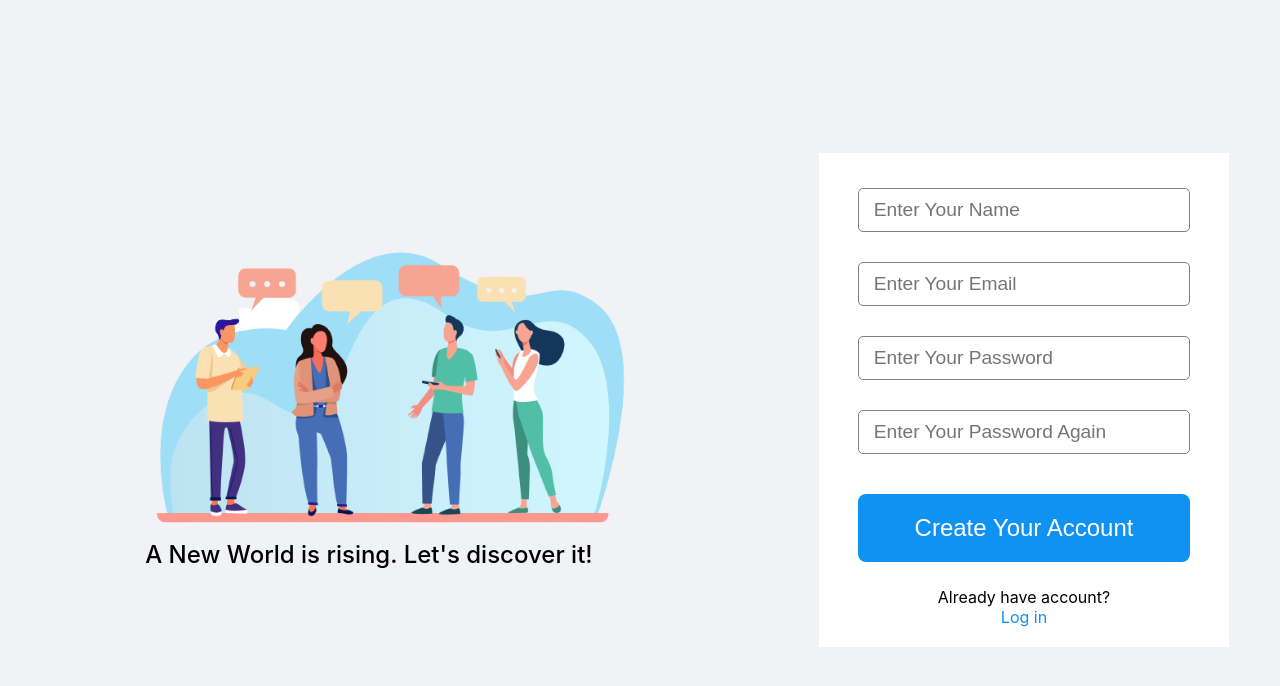
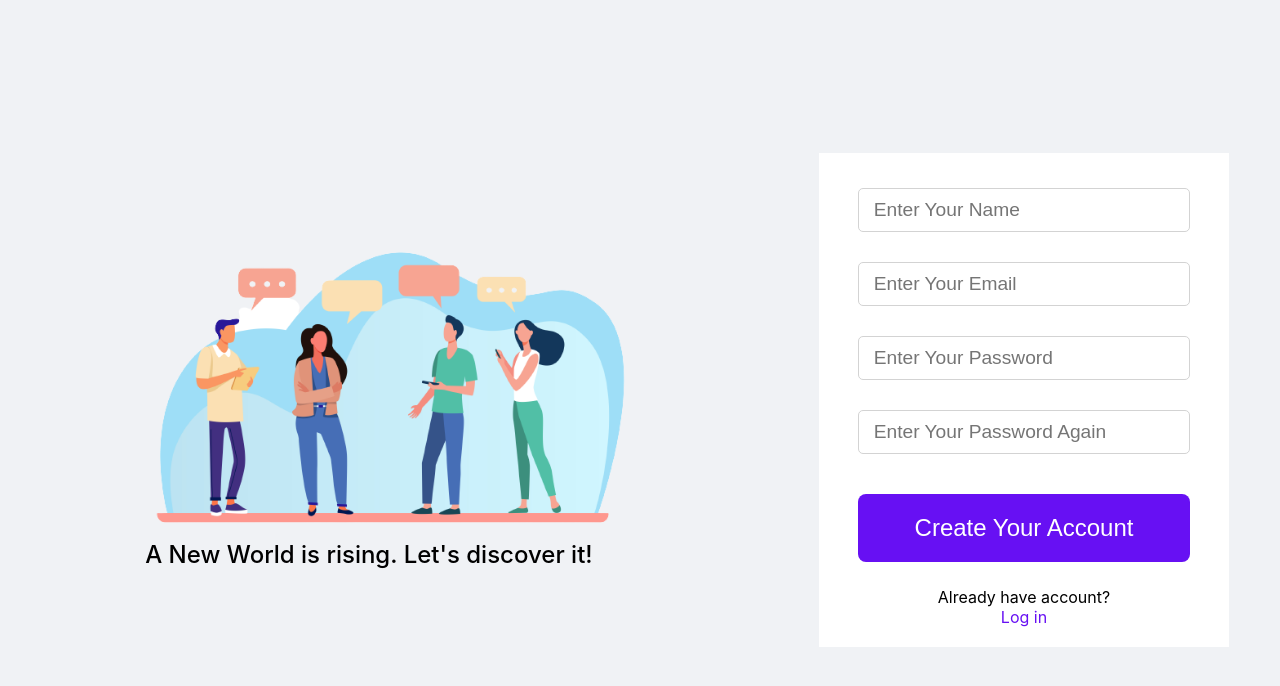
Before and after one commit to Yogirao12/react, a React (Create React App) app: page /signup in a window 1280 px wide. Shown: the top 686 px of the page. Built offline with nearby package versions, Linux system fonts and the light colour scheme.

Commit message:
adding css

```diff
--- a/src/api/index.js
+++ b/src/api/index.js
@@ -1,59 +1,46 @@
+import { API_URL, getFormBody } from "../utils/constant";
 
-import { API_URL,getFormBody} from "../utils/constant";
-
-
-
-
-const customfetch=async function(url,{body,...customconfig}){
-
-    try{
-     let headers={
-         "content-type":"application/x-www-form-urlencoded"
+const customfetch = async function (url, { body, ...customconfig }) {
+  try {
+    let headers = {
+      "content-type": "application/x-www-form-urlencoded",
+    };
+    let config = {
+      ...customconfig,
+      headers: {
+        ...headers,
+        ...customconfig.headers,
+      },
+    };
+    if (body) {
+      config.body = getFormBody(body);
     }
-     let config={
-        cors:{
-            origin:"http://127.0.0.1:8000",
-            credentials:true
-        },
-        ...customconfig,
-        headers:{
-            ...headers,
-            ...customconfig.headers
-        }
-
-     }
-     if(body){
-        config.body=getFormBody(body);
-        console.log(config.body);
-     }
-     console.log(url);
-     console.log(config);
-     const res =await fetch(url,config);
-     console.log(res);
-     const data=await res.json();
-     console.log(data);
-     if(data.success){
+    const res = await fetch(url, config);
+    const data = await res.json();
+    if (data.success) {
       return {
-            data:data
-        }
-     }else{
+        data: data,
+      };
+    } else {
       throw new Error(data.message);
     }
-    }catch(e){
+  } catch (e) {
     console.log(e);
     console.log(e.message);
     return {
-            message:e.message,
-            success:false
+      message: e.message,
+      success: false,
+    };
   }
-    }
-
-}
-export const signup=async function(name,email,password,cpassword){
-    return customfetch(API_URL.signup(),{
-        method:"POST",
-        body:{
-            name,email,password,cpassword
-        }
-    })
-}
+};
+export const signup = async function (name, email, password, cpassword) {
+  return customfetch(API_URL.signup(), {
+    method: "POST",
+    body: {
+      name,
+      email,
+      password,
+      cpassword,
+    },
+  });
+};
--- a/src/components/Login.js
+++ b/src/components/Login.js
@@ -1,5 +1,5 @@
 import styles from "../style/login.module.css";
-import logo from "../images/postcloud-logo.png";
+import logo from "../images/newlogo.png";
 import { Link } from "react-router-dom";
 
 function Login() {
--- a/src/components/Signup.js
+++ b/src/components/Signup.js
@@ -5,16 +5,18 @@ import { useState } from "react";
 import { signup } from "../api";
 
 function Signup() {
-  const [name,setname]=useState("");
-  const [email,setemail]=useState("");
-  const [password,setpassword]=useState("");
-  const [cpassword,setcpassword]=useState("");
-  const handleclick=async function(e){
-      e.preventDefault();
-      const res=await signup(name,email,password,cpassword);
-      console.log(res);
-
-  }
+  const [name, setname] = useState("");
+  const [email, setemail] = useState("");
+  const [password, setpassword] = useState("");
+  const [cpassword, setcpassword] = useState("");
+  const [isSignup, setsignup] = useState(false);
+  const handleclick = async function (e) {
+    e.preventDefault();
+    setsignup(true);
+    const res = await signup(name, email, password, cpassword);
+    setsignup(false);
+    console.log("res:", res);
+  };
   return (
     <div className={styles.signup}>
       <div className={styles.signuppic}>
@@ -25,21 +27,37 @@ function Signup() {
       </div>
       <div className={styles.signupcontainer}>
         <form className={styles.signupform}>
-          <input type="text" placeholder="Enter Your Name" name="name" onChange={(e)=>setname(e.target.value)}/>
-          <input type="text" placeholder="Enter Your Email" name="email" onChange={(e)=>setemail(e.target.value)}/>
+          <input
+            type="text"
+            placeholder="Enter Your Name"
+            name="name"
+            onChange={(e) => setname(e.target.value)}
+          />
+          <input
+            type="text"
+            placeholder="Enter Your Email"
+            name="email"
+            onChange={(e) => setemail(e.target.value)}
+          />
           <input
             type="password"
             placeholder="Enter Your Password"
             name="password"
-            onChange={(e)=>setpassword(e.target.value)}
+            onChange={(e) => setpassword(e.target.value)}
           />
           <input
             type="password"
             placeholder="Enter Your Password Again"
             name="cpassword"
-            onChange={(e)=>setcpassword(e.target.value)}
+            onChange={(e) => setcpassword(e.target.value)}
           />
-          <button className={styles.signupbtn} onClick={handleclick}>Create Your Account</button>
+          <button
+            className={styles.signupbtn}
+            onClick={handleclick}
+            disabled={isSignup}
+          >
+            {isSignup ? "Loading..." : "Create Your Account"}
+          </button>
           Already have account?
           <Link to={"/login"} className={styles.loginlink}>
             Log in
--- a/src/style/color.css
+++ b/src/style/color.css
@@ -1,11 +1,12 @@
 :root{
-    --primarycolor:#1092F3;
+    --primarycolor:#6710F3;
+    /* --primarycolor:#1092F3; */
+    --primaryhover:#4c03c1;
     --secondarycolor:blue;
     --tertiarycolor:yellow;
     --backgroundcolor:#F0F2F5;
     --whitecolor:white;
     --blackcolor:black;
-    --greycolor:grey;
-    --primaryhover:#057ad3;
-    --createaccount:#42B72A;
+    --greycolor:lightgrey;
+    --createaccount:#ae2ab7;
 }
--- a/src/style/index.css
+++ b/src/style/index.css
@@ -18,7 +18,7 @@ body {
 }
 
 code {
-  font-family: source-code-pro, Menlo, Monaco, Consolas, 'Courier New',
+  font-family: 'source-code-pro', 'Menlo', 'Monaco', 'Consolas', 'Courier New',
     monospace;
 }
 
@@ -48,3 +48,16 @@ code {
     -webkit-transform: rotate(360deg);
   }
 }
+
+button:disabled{
+  cursor: no-drop;
+}
+button:disabled:hover{
+  cursor: no-drop;
+}
+input:disabled{
+  cursor: no-drop;
+}
+input:disabled:hover{
+  cursor: no-drop;
+}
--- a/src/style/login.module.css
+++ b/src/style/login.module.css
@@ -45,6 +45,7 @@
     width: 80%;
     margin: auto;
     height: auto;
+    /* box-shadow: 0px 0px 5px 5px var(--greycolor); */
 }
 
 .loginform input{
```
Also changed, not shown: src/images/newlogo.png (added). Lines whose indentation alone changed are shown as unchanged.
